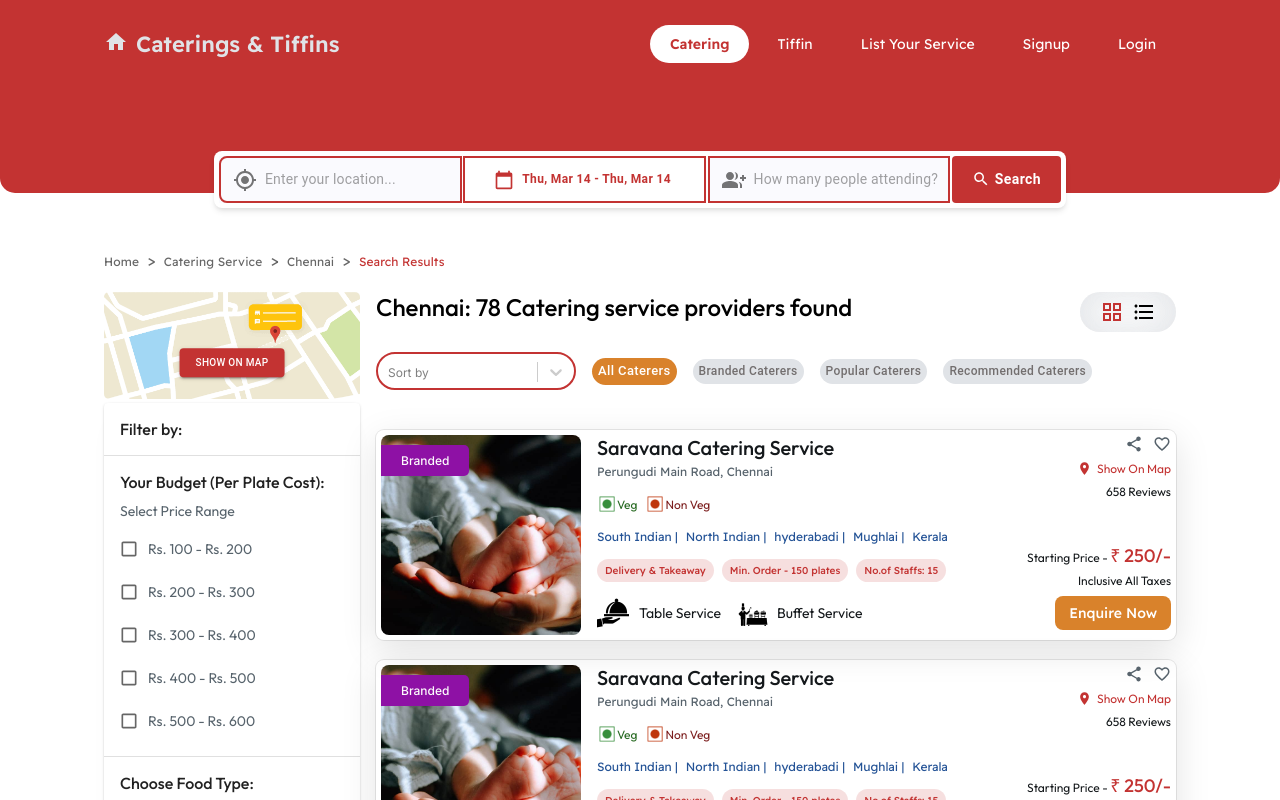
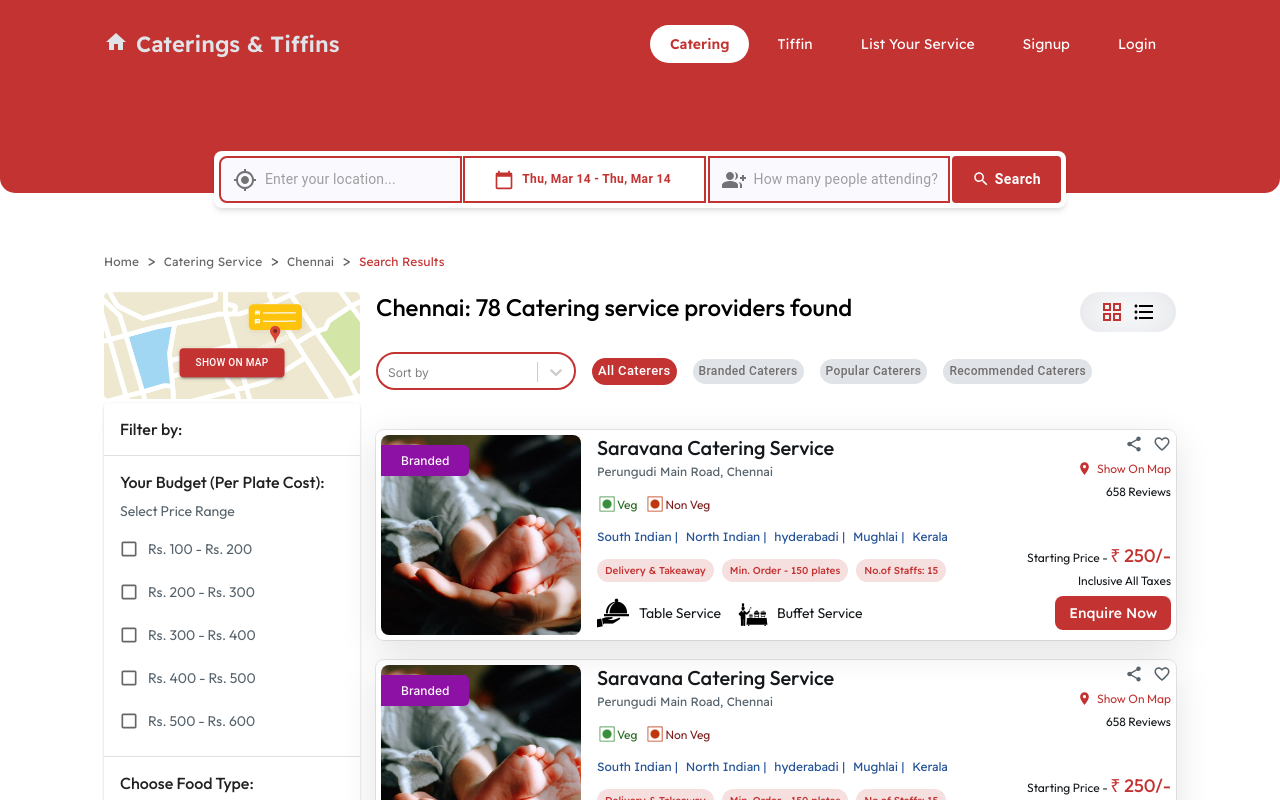
Before and after one commit to prasankumar26/catering-v2, a Next.js app: page /catering-search in a window 1280 px wide. Shown: the top 800 px of the page. Built offline with nearby package versions, Linux system fonts and the light colour scheme.

Commit message:
color changed

```diff
--- a/components/catering/ListView.jsx
+++ b/components/catering/ListView.jsx
@@ -89,10 +89,10 @@ const ListView = ({ catering }) => {
                                 <Stack direction="row" justifyContent={{ xs: 'start', sm: 'end', lg: "end" }} sx={{ marginBottom: '5px' }}>
                                     <Link href='/view-cater' className='text-decoration-none' variant="contained" style={{
                                         color: '#ffffff', padding: '8px 14px', marginTop: '8px', fontWeight: '500',
-                                        backgroundColor: catering ? '#C33332' : '#D9822B', borderRadius: '8px', fontSize: '14px',
+                                        backgroundColor: '#C33332', borderRadius: '8px', fontSize: '14px',
                                         fontFamily: "Readex Pro, sans-serif",
                                         textTransform: 'capitalize', '&:hover': {
-                                            backgroundColor: catering ? '#C33332' : '#D9822B',
+                                            backgroundColor:  '#C33332',
                                         }
                                     }}>Enquire Now</Link>
                                 </Stack>
--- a/components/catering/SelectBox.jsx
+++ b/components/catering/SelectBox.jsx
@@ -46,7 +46,7 @@ const SelectBox = ({ catering }) => {
             <Stack direction="row" alignItems="center" flexWrap="wrap" spacing={2} style={{ margin: '20px 0px 40px 0px' }}>
               <ReactSelectRed text1="Sort by" />
                 <Stack direction="row" alignItems="center" flexWrap="wrap" spacing={2}>
-                    <Button size="small" className={catering ? 'btn-pill btn-pill-active' : 'btn-pill btn-pill-active-catering'}>All Caterers</Button>
+                    <Button size="small" className={'btn-pill btn-pill-active'}>All Caterers</Button>
                     <Button size="small" className="btn-pill" style={{ color: '#726e6e', fontSize: '12px' }}>Branded Caterers</Button>
                     <Button size="small" className="btn-pill" style={{ color: '#726e6e', fontSize: '12px' }}>Popular Caterers</Button>
                     <Button size="small" className="btn-pill tablet-hide" style={{ color: '#726e6e', fontSize: '12px' }}>Recommended Caterers</Button>
```
